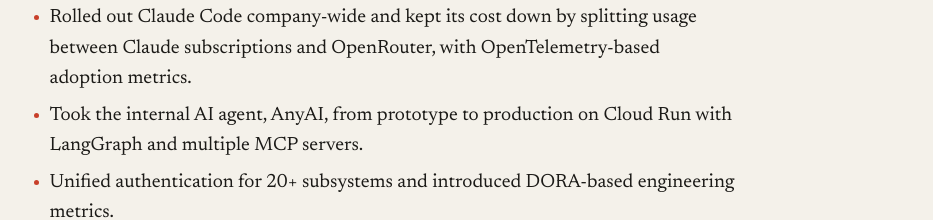
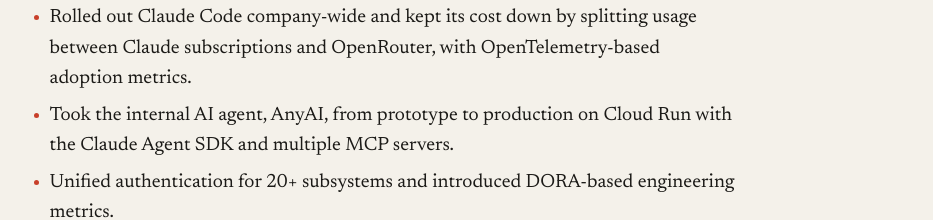
Before and after one commit to wakita181009/wakita181009.github.io, a plain HTML site: page index.html in a window 1280 px wide. Shown: the part 2046-2266 px from the top of the page, without its empty margins (338-1271 px from the left). Drawn offline with Linux system fonts and the light colour scheme.

Commit message:
fix: AnyAI is built on the Claude Agent SDK
Co-Authored-By: Claude Opus 5.5 <noreply@anthropic.com>

```diff
--- a/index.html
+++ b/index.html
@@ -428,7 +428,7 @@
               <li>Ran engineering strategy for up to 70 engineers across Japan, Thailand, Vietnam and India.</li>
               <li>Cut monthly GCP spend by 17% through commitment planning, GKE tuning, a CDN migration and private-network consolidation.</li>
               <li>Rolled out Claude Code company-wide and kept its cost down by splitting usage between Claude subscriptions and OpenRouter, with OpenTelemetry-based adoption metrics.</li>
-              <li>Took the internal AI agent, AnyAI, from prototype to production on Cloud Run with LangGraph and multiple MCP servers.</li>
+              <li>Took the internal AI agent, AnyAI, from prototype to production on Cloud Run with the Claude Agent SDK and multiple MCP servers.</li>
               <li>Unified authentication for 20+ subsystems and introduced DORA-based engineering metrics.</li>
             </ul>
           </div>
```
